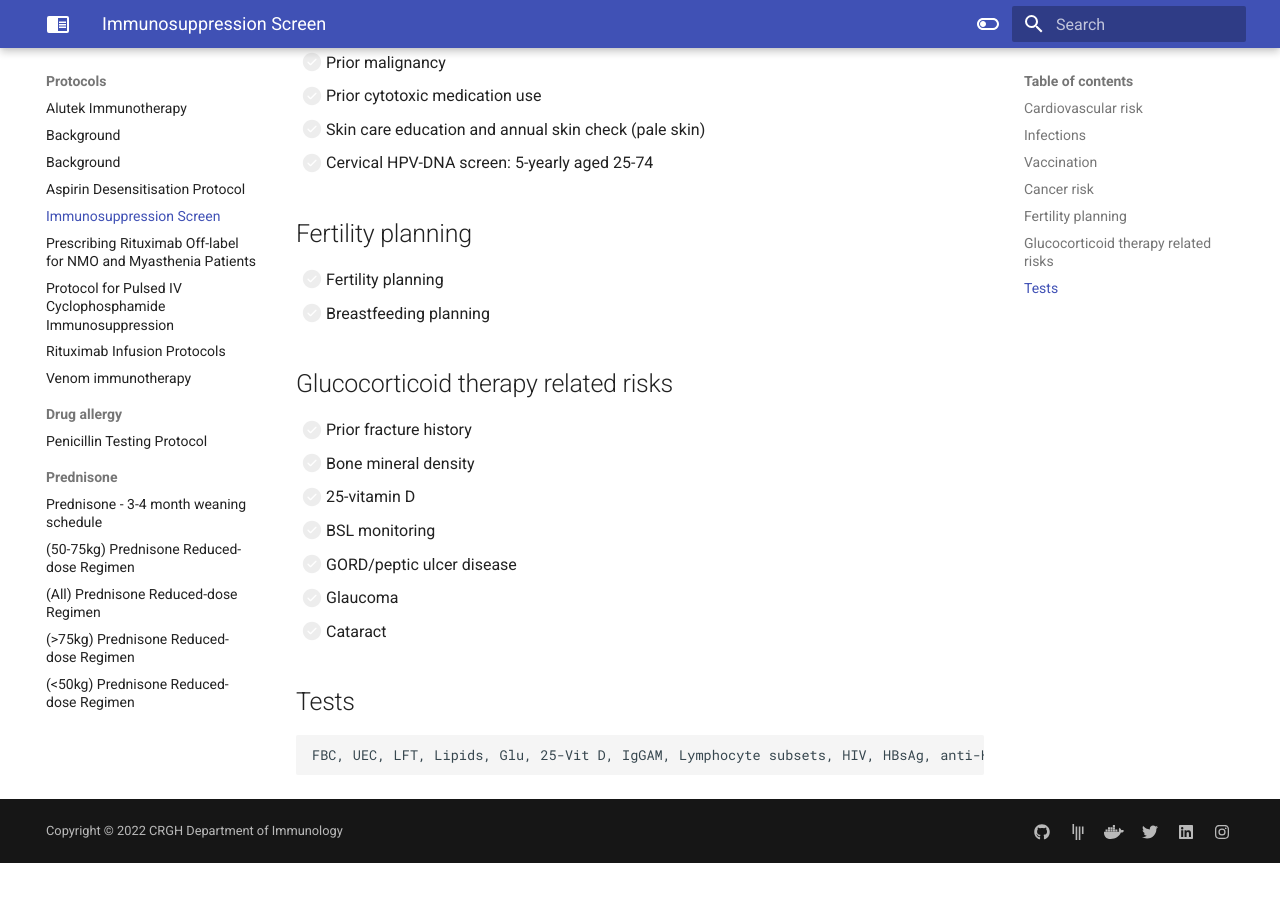
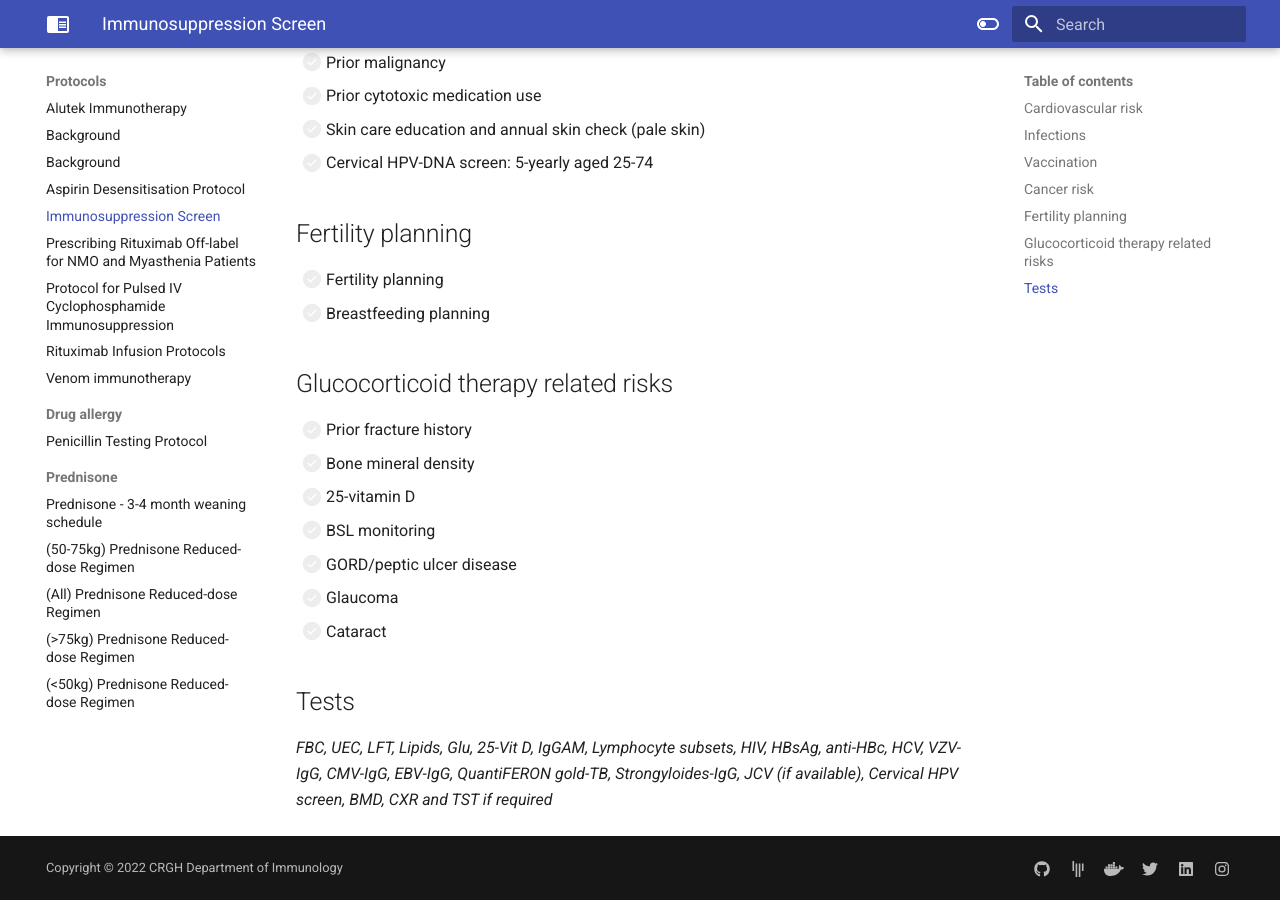
Before and after one commit to monchee/crghimmunowiki, an MkDocs documentation site: the page built from docs/protocols/immunosuppression-screen.md, in a window 1280 px wide and 900 px high, scrolled down 1305 px. Built offline with MkDocs 1.6.1 and Material for MkDocs 9.7.7, drawn with Linux system fonts in a browser that asks for light colours; plug-ins that fetch from the network failed and are left out; before the commit the page ends 2168 px from its top, so only the background shows below that.

````diff
--- a/docs/protocols/immunosuppression-screen.md
+++ b/docs/protocols/immunosuppression-screen.md
@@ -65,6 +65,4 @@ tags:
 
 ## Tests
 
-```
-FBC, UEC, LFT, Lipids, Glu, 25-Vit D, IgGAM, Lymphocyte subsets, HIV, HBsAg, anti-HBc, HCV, VZV-IgG, CMV-IgG, EBV-IgG, QuantiFERON gold-TB, Strongyloides-IgG, JCV (if available), Cervical HPV screen, BMD, CXR and TST if required
-```
+_FBC, UEC, LFT, Lipids, Glu, 25-Vit D, IgGAM, Lymphocyte subsets, HIV, HBsAg, anti-HBc, HCV, VZV-IgG, CMV-IgG, EBV-IgG, QuantiFERON gold-TB, Strongyloides-IgG, JCV (if available), Cervical HPV screen, BMD, CXR and TST if required_
````
